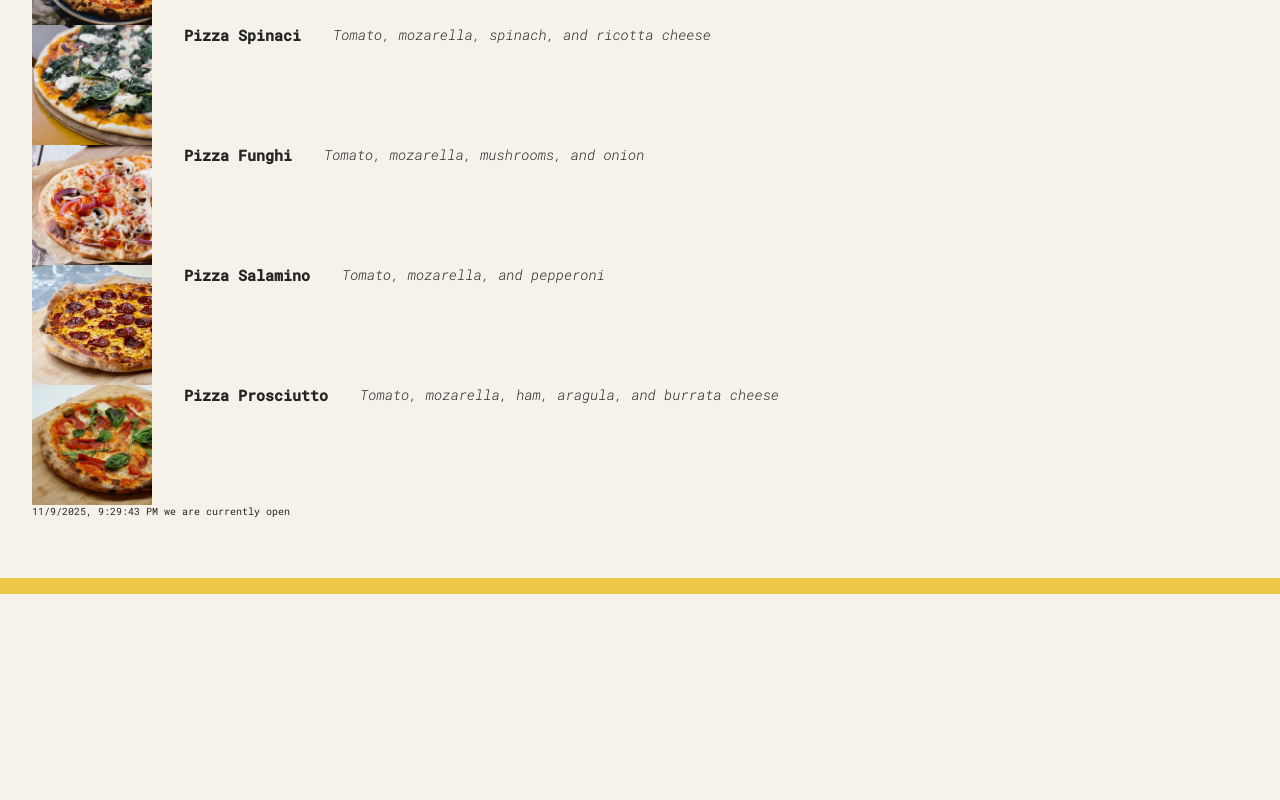
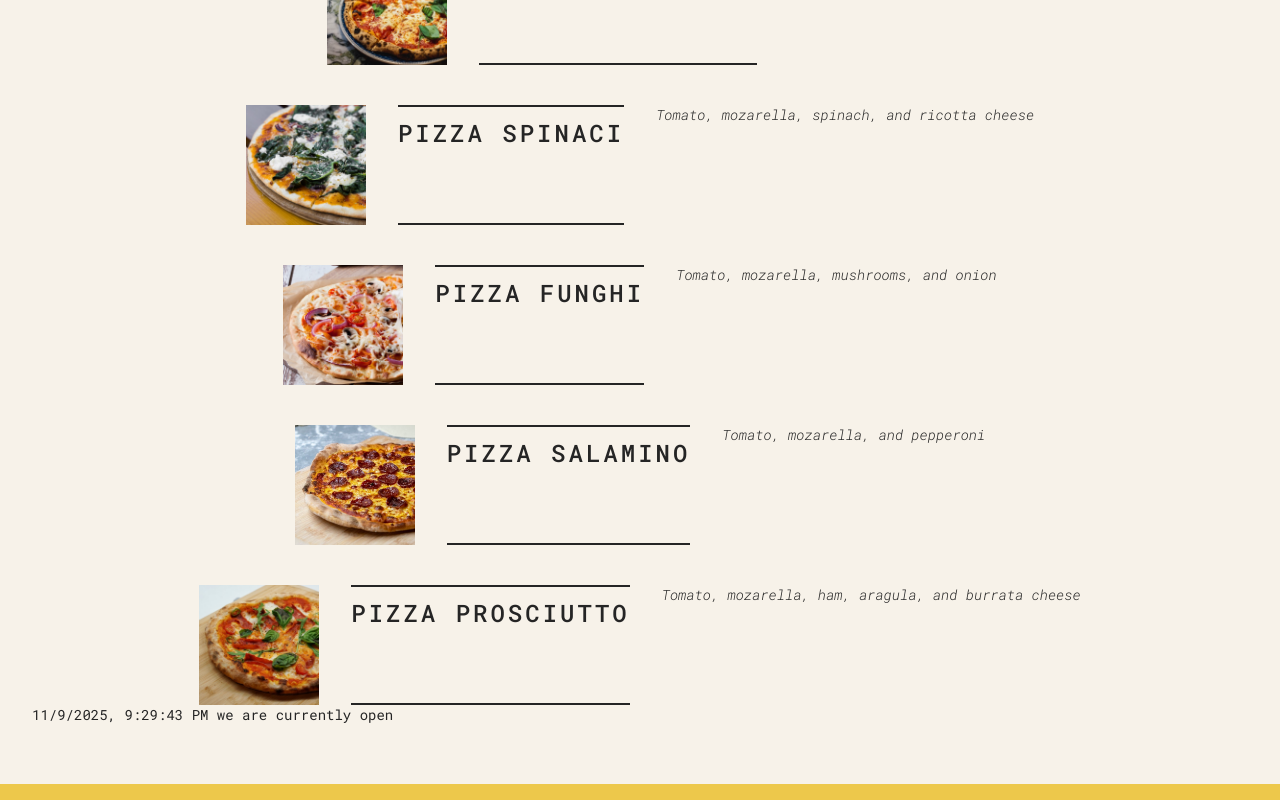
Before and after one commit to hanemNaga/pizza-menue, a React (Create React App) app: page / in a window 1280 px wide. Shown: the part 315-1115 px from the top of the page. Before the commit the page ends 909 px from the top, so only its background shows below. Built offline with nearby package versions, Linux system fonts and the light colour scheme.

Commit message:
adjust the styles

```diff
--- a/src/App.js
+++ b/src/App.js
@@ -66,7 +66,7 @@ export default function App() {
   return (
     <div>
       <Header />
-      <main>
+      <menu className="menu">
         {pizzaData.map((pizza) => (
           <Pizza
             name={pizza.name}
@@ -75,7 +75,7 @@ export default function App() {
             key={pizza.index}
           />
         ))}
-      </main>
+      </menu>
 
       <Footer />
     </div>
@@ -101,5 +101,9 @@ function Pizza({ imgSrc, name, ingredients }) {
 }
 
 function Footer() {
-  return <footer>{new Date().toLocaleString()} we are currently open</footer>;
+  return (
+    <footer className="footer">
+      {new Date().toLocaleString()} we are currently open
+    </footer>
+  );
 }
```
